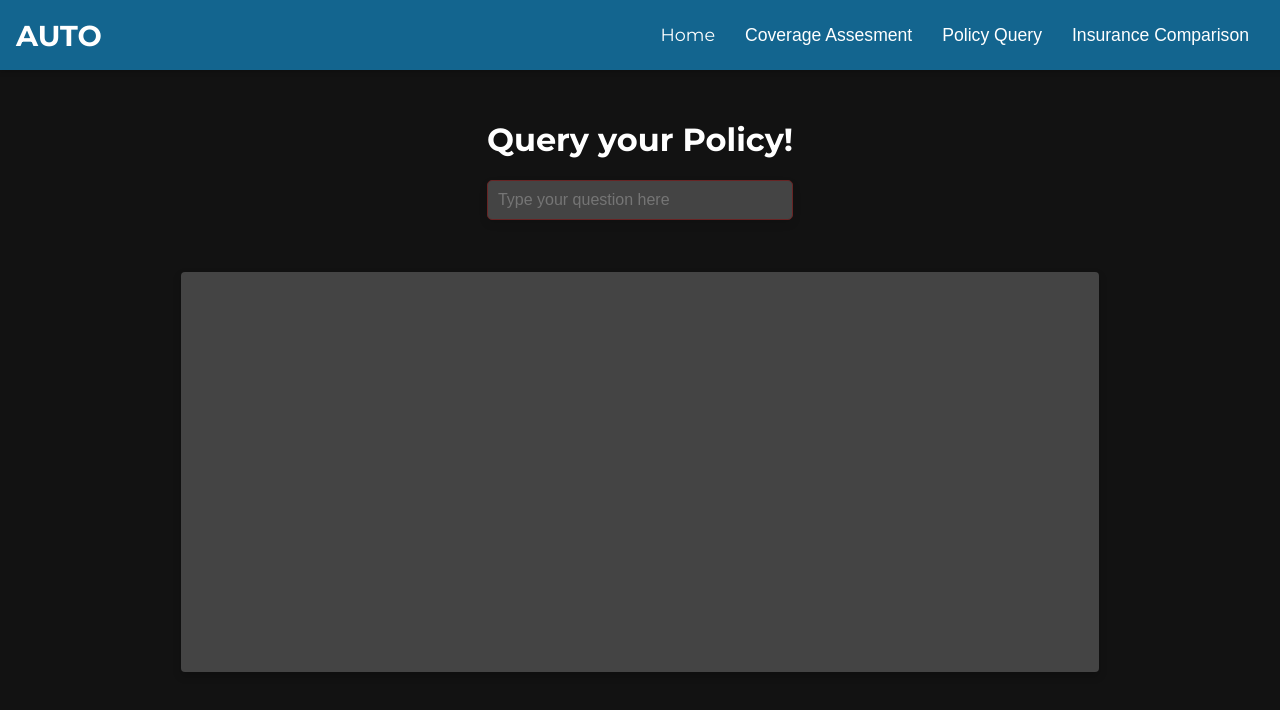
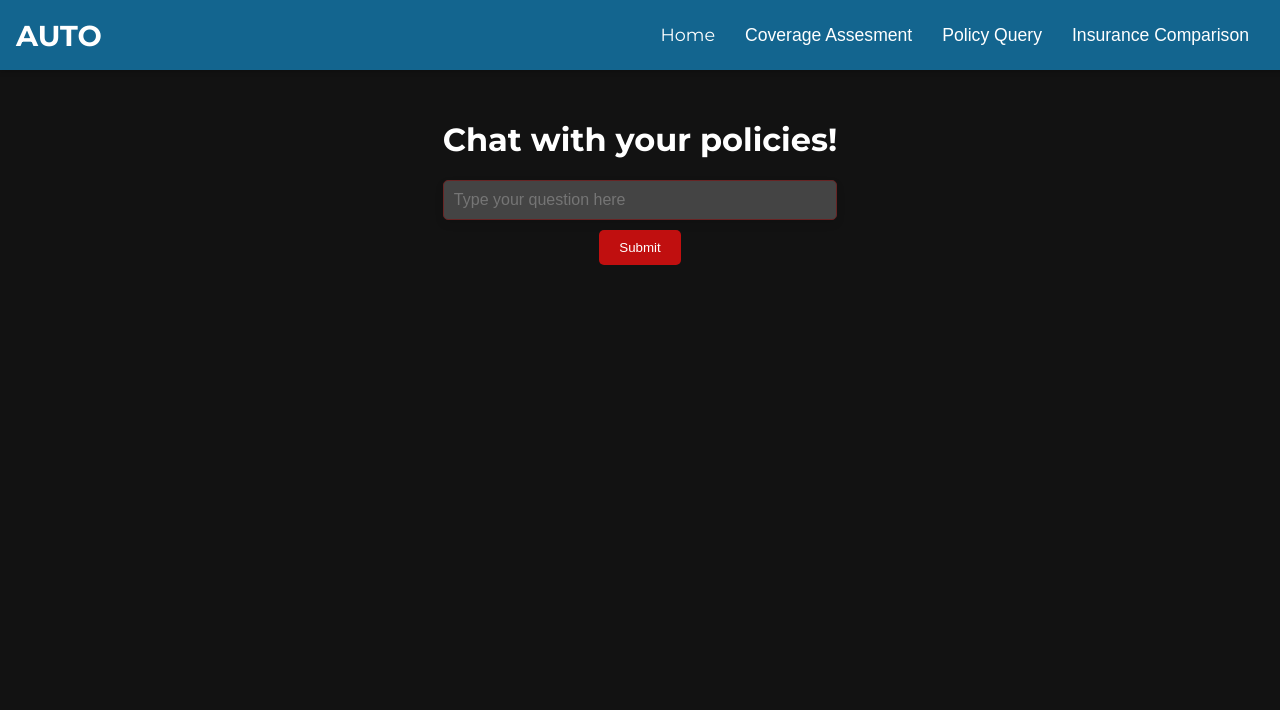
Before and after one commit to Abhyuday-Goyal/InsuranceHack, a React (Create React App) app in the folder my-react-app/: page /search-notes in a window 1280 px wide. Shown: the top 710 px of the page. Built offline with nearby package versions, Linux system fonts and the light colour scheme.

Commit message:
policy search working

```diff
--- a/my-react-app/src/PolicyQuery.js
+++ b/my-react-app/src/PolicyQuery.js
@@ -1,21 +1,57 @@
 // SearchNotesPage.js
-import React from 'react';
+import React ,{ useState } from 'react';
 import './App.css';
 
 const PolicyQuery = () => {
+  const [query, setQuery] = useState('');
+  const [backendOutput, setBackendOutput] = useState('');
+
+  const handleChange = (event) => {
+    setQuery(event.target.value);
+  };
+
+  const handleSubmit = async () => {
+    try {
+      const response = await fetch('http://127.0.0.1:5000/single-file', {
+        method: 'POST',
+        headers: {
+          'Content-Type': 'application/json',
+        },
+        body: JSON.stringify({ 'query': query }),
+      });
+
+      if (!response.ok) {
+        throw new Error('Failed to fetch data');
+      }
+      console.log(response)
+      setQuery(''); // Clear the input field
+
+      const data = await response.json();
+      // setBackendOutput(data); // Assuming the response is a string or can be converted to one
+      setBackendOutput(data.output); // Set the backend output to the response from Flask
+    } catch (error) {
+      console.error('Error:', error);
+    }
+  };
+
   return (
     <div className="search-notes-container">
       <div className="search-notes-content">
-        <h1 className="search-notes-title fade-in">Query your Policy!</h1>
+        <h1 className="search-notes-title fade-in">Chat with your policies!</h1>
         <div className="search-notes-input-container fade-in">
           <input
             type="text"
-            className="search-notes-input"
+            className="search-notes-input mb-5 mt-2"
             placeholder="Type your question here"
+            value={query}
+            onChange={handleChange}
           />
+          <button className="App-button mb-0" onClick={handleSubmit}>
+            Submit
+          </button>
         </div>
       </div>
-      <div className="backend-output-box fade-in"></div>
+        {backendOutput && <div className="fade-in max-w-[50vw] overflow-auto p-10 bg-[#444444] rounded-lg"><p className='text-xl text-center'>{backendOutput}</p></div>}
     </div>
   );
 };
```
Also changed, not shown: 2 other files (tests, documents, lock files or other folders).
